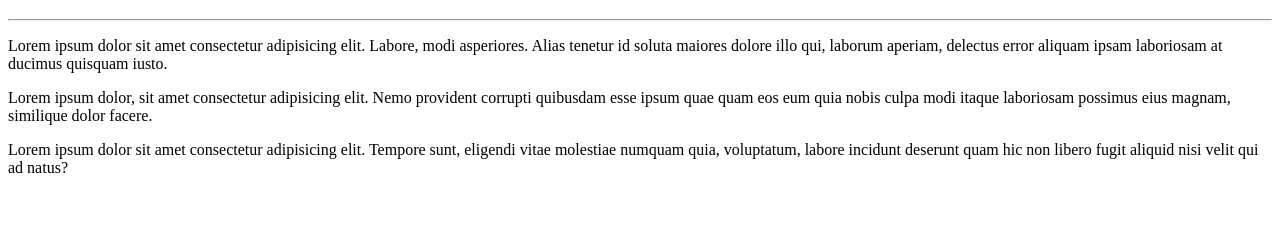
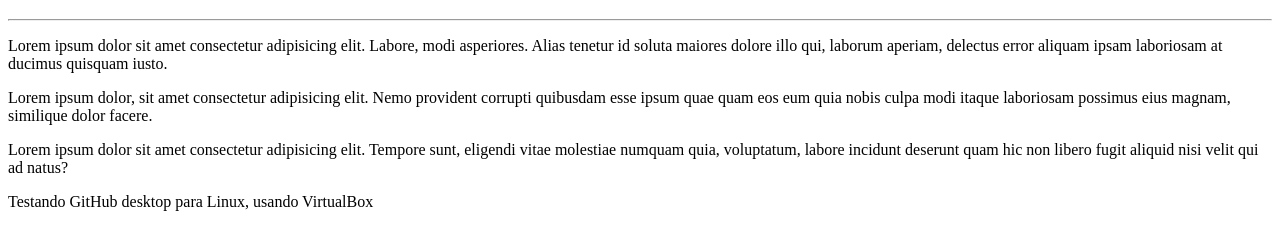
Before and after one commit to lucasnogueiragomes/Ola-Mundo, a plain HTML site: page site-exemplo/index.html in a window 1280 px wide. Shown: the part 61-310 px from the top of the page. Drawn offline with Linux system fonts and the light colour scheme.

Commit message:
Mudei o arquivo pelo Linux

```diff
--- a/site-exemplo/index.html
+++ b/site-exemplo/index.html
@@ -12,5 +12,6 @@
     <p>Lorem ipsum dolor sit amet consectetur adipisicing elit. Labore, modi asperiores. Alias tenetur id soluta maiores dolore illo qui, laborum aperiam, delectus error aliquam ipsam laboriosam at ducimus quisquam iusto.</p>
     <p>Lorem ipsum dolor, sit amet consectetur adipisicing elit. Nemo provident corrupti quibusdam esse ipsum quae quam eos eum quia nobis culpa modi itaque laboriosam possimus eius magnam, similique dolor facere.</p>
     <p>Lorem ipsum dolor sit amet consectetur adipisicing elit. Tempore sunt, eligendi vitae molestiae numquam quia, voluptatum, labore incidunt deserunt quam hic non libero fugit aliquid nisi velit qui ad natus?</p>
+    <p>Testando GitHub desktop para Linux, usando VirtualBox</p>
 </body>
 </html>
```
